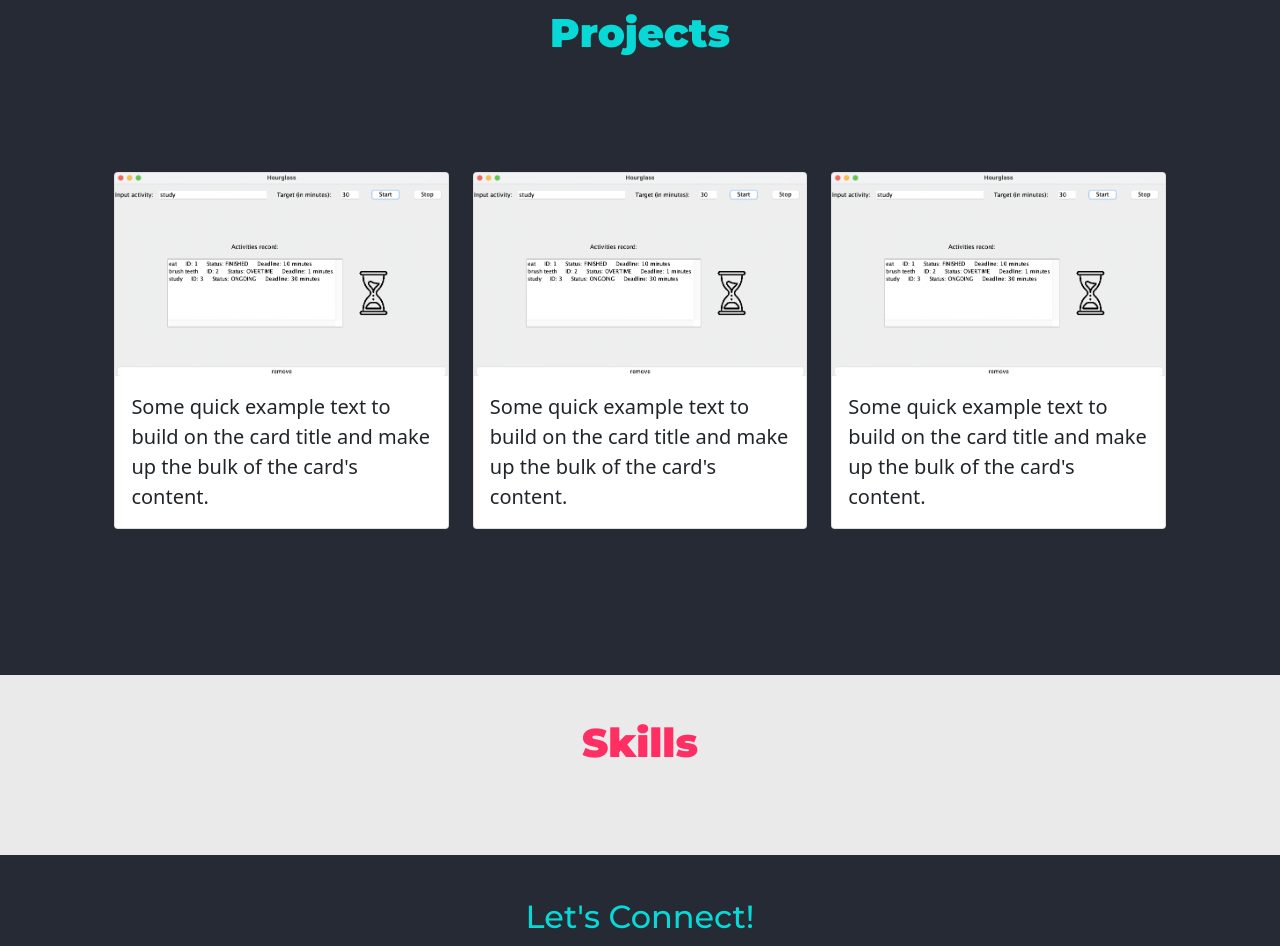
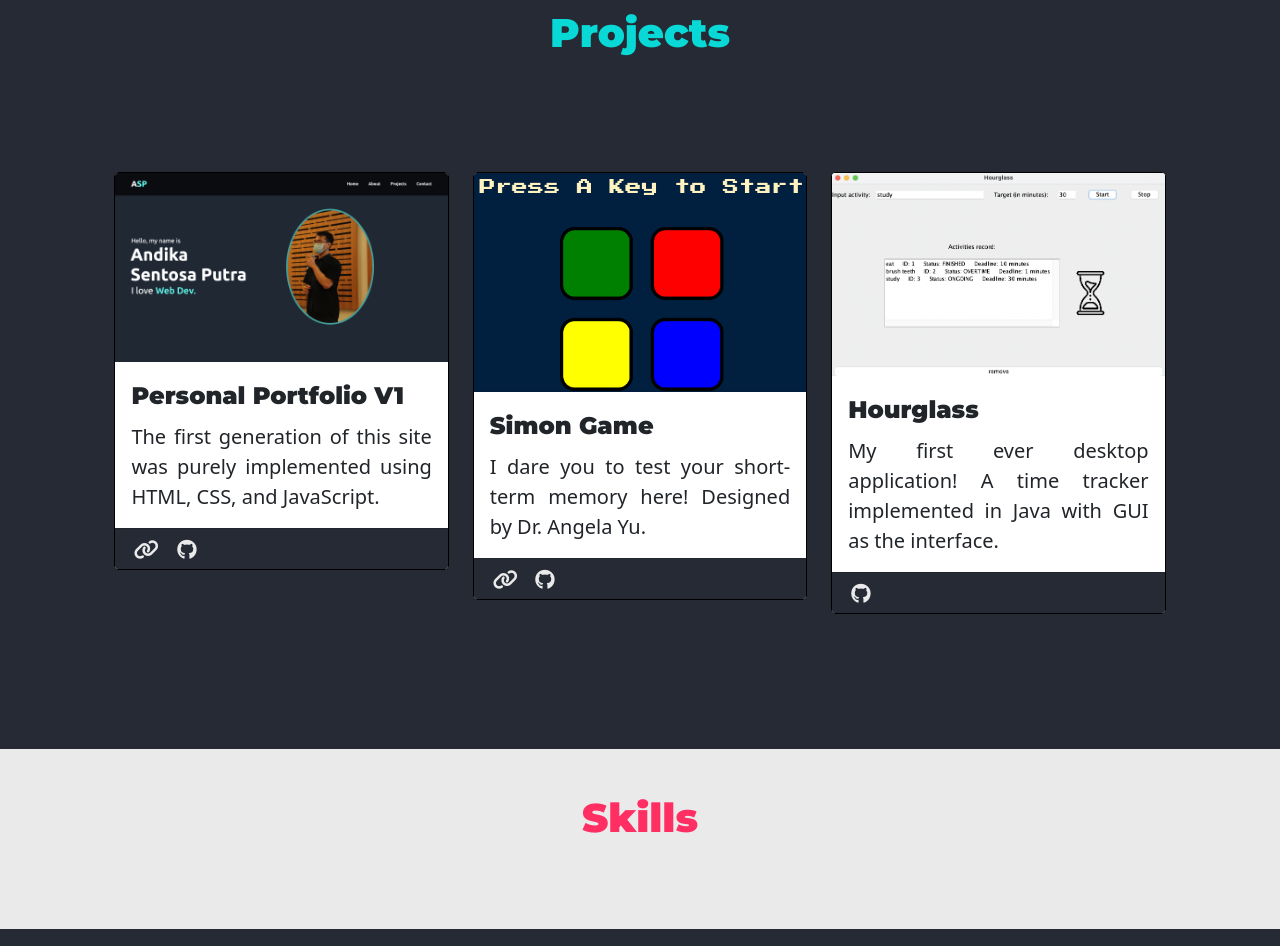
Before and after one commit to AndikaEsPe/AndikaEsPe-Personal-Portfolio-v2, a plain HTML site: page index.html in a window 1280 px wide. Shown: the part 1299-2245 px from the top of the page. Drawn offline with nearby package versions, Linux system fonts and the light colour scheme; a script that the page names is missing.

```diff
--- a/index.html
+++ b/index.html
@@ -31,12 +31,13 @@
 </head>
 
 <body>
+    <!-- Loader -->
+
     <!-- Home -->
     <section id="home">
         <div class="container-fluid">
             <!-- Nav Bar -->
             <nav class="navbar navbar-expand-lg navbar-dark">
-
                 <div class="brand-container">
                     <a class="navbar-brand" href="#">A<span>SP</span></a>
                 </div>
@@ -59,7 +60,6 @@
                         </li>
                     </ul>
                 </div>
-
             </nav>
             <!-- Title -->
             <div class="row title">
@@ -105,11 +105,30 @@
                 <div class="col-lg-4 col-md-6">
                     <div class="card">
                         <div class="card-image">
-                            <img class="card-img-top" src="images/Hourglass.png" alt="Card image cap">
+                            <img class="card-img-top" src="images/Personal-Portfolio-v1.png" alt="Card image cap">
                         </div>
                         <div class="card-body">
-                            <p class="card-text">Some quick example text to build on the card title and make up the bulk
-                                of the card's content.</p>
+                            <h3>Personal Portfolio V1</h3>
+                            <p class="card-text">The first generation of this site was purely implemented using HTML, CSS, and JavaScript.</p>
+                        </div>
+                        <div class="card-footer">
+                            <a href=""><i class="fa-solid fa-link"></i></a>
+                            <a href=""><i class="fa-brands fa-github"></i></a>
+                        </div>
+                    </div>
+                </div>
+                <div class="col-lg-4 col-md-6">
+                    <div class="card">
+                        <div class="card-image">
+                            <img class="card-img-top" src="images/Simon-Game.png" alt="Card image cap">
+                        </div>
+                        <div class="card-body">
+                            <h3>Simon Game</h3>
+                            <p class="card-text">I dare you to test your short-term memory here! Designed by Dr. Angela Yu.</p>
+                        </div>
+                        <div class="card-footer">
+                            <a href=""><i class="fa-solid fa-link"></i></a>
+                            <a href=""><i class="fa-brands fa-github"></i></a>
                         </div>
                     </div>
                 </div>
@@ -119,19 +138,11 @@
                             <img class="card-img-top" src="images/Hourglass.png" alt="Card image cap">
                         </div>
                         <div class="card-body">
-                            <p class="card-text">Some quick example text to build on the card title and make up the bulk
-                                of the card's content.</p>
+                            <h3>Hourglass</h3>
+                            <p class="card-text">My first ever desktop application! A time tracker implemented in Java with GUI as the interface.</p>
                         </div>
-                    </div>
-                </div>
-                <div class="col-lg-4 col-md-6">
-                    <div class="card">
-                        <div class="card-image">
-                            <img class="card-img-top" src="images/Hourglass.png" alt="Card image cap">
-                        </div>
-                        <div class="card-body">
-                            <p class="card-text">Some quick example text to build on the card title and make up the bulk
-                                of the card's content.</p>
+                        <div class="card-footer">
+                            <a href=""><i class="fa-brands fa-github"></i></a>
                         </div>
                     </div>
                 </div>
@@ -139,13 +150,15 @@
         </div>
     </section>
 
+    <!-- Skills -->
     <section id="skills">
         <div class="container-fluid">
             <h2 class="section-title">Skills</h2>
-            <span class="content"></span>
+            <span><span class="content"></span></span>
         </div>
     </section>
 
+    <!-- Footer -->
     <footer id="footer">
         <div class="footer-text">
             <h2>Let's Connect!</h2>
--- a/styles.css
+++ b/styles.css
@@ -150,13 +150,37 @@ span.typed-cursor {
 }
 
 .projects-content {
-  margin: 8% 0 10%;
+  margin: 8% 0 9%;
 }
 
 .card {
   margin-top: 7%;
+  border-color: black;
 }
 
+.card-body h3{
+  font-weight: 600;
+  font-size: 1.5rem;
+}
+
+.card-body p{
+  text-align: justify;
+}
+
+.card-footer{
+  background-color: #252a34;
+}
+
+.card-footer i{
+  color: #eaeaea;
+  transform: scale(1.25);
+  padding-right: 0.75rem;
+  padding-left: 2%;
+}
+
+.card-footer i:hover{
+  color: #08d9d6;
+}
 /* Skills */
 #skills .section-title{
   color: #ff2e63;
```
Also changed, not shown: script.js (+1 -9 lines), images/Personal-Portfolio-v1.png (added), images/Simon-Game.png (added).
